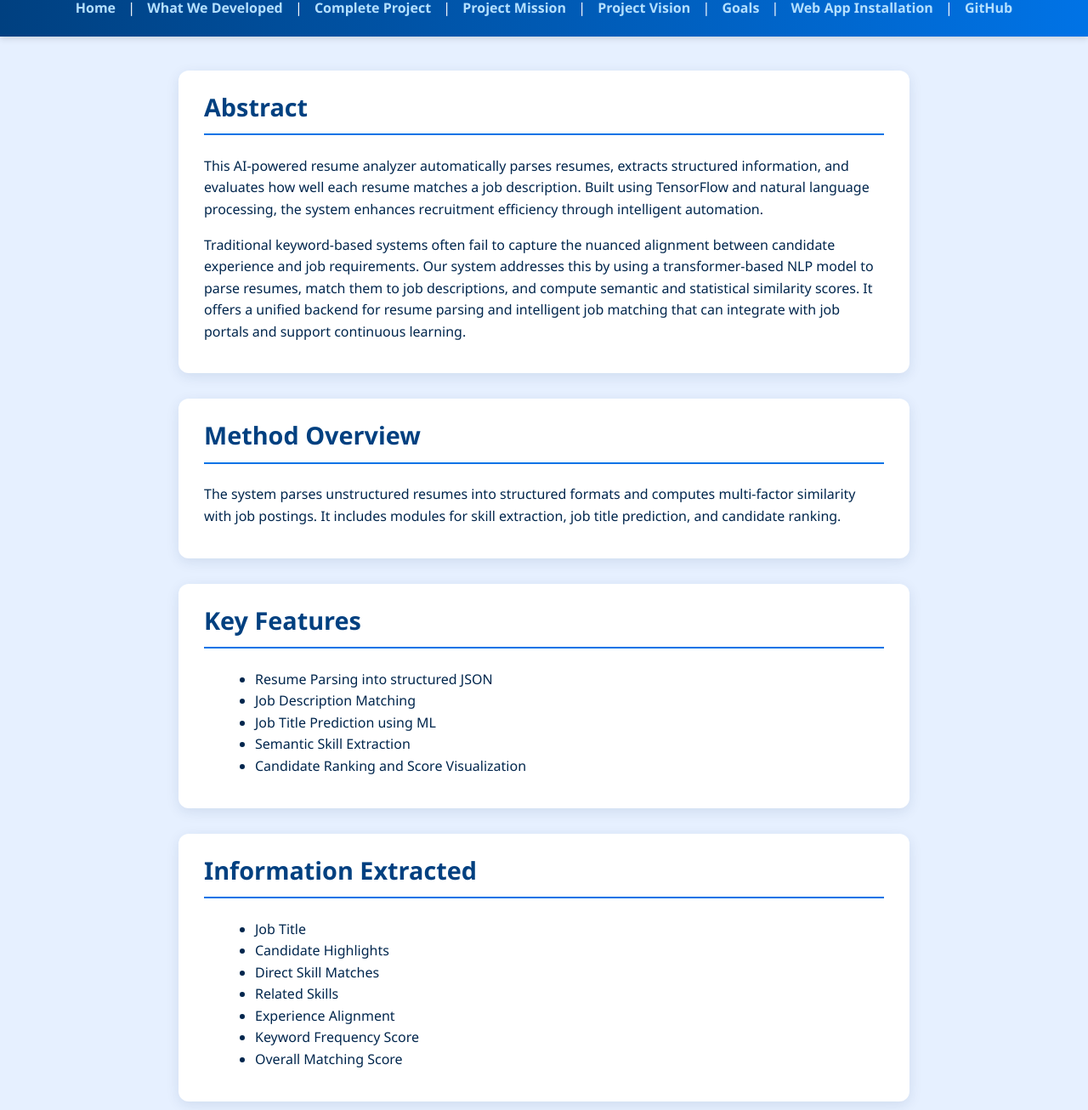
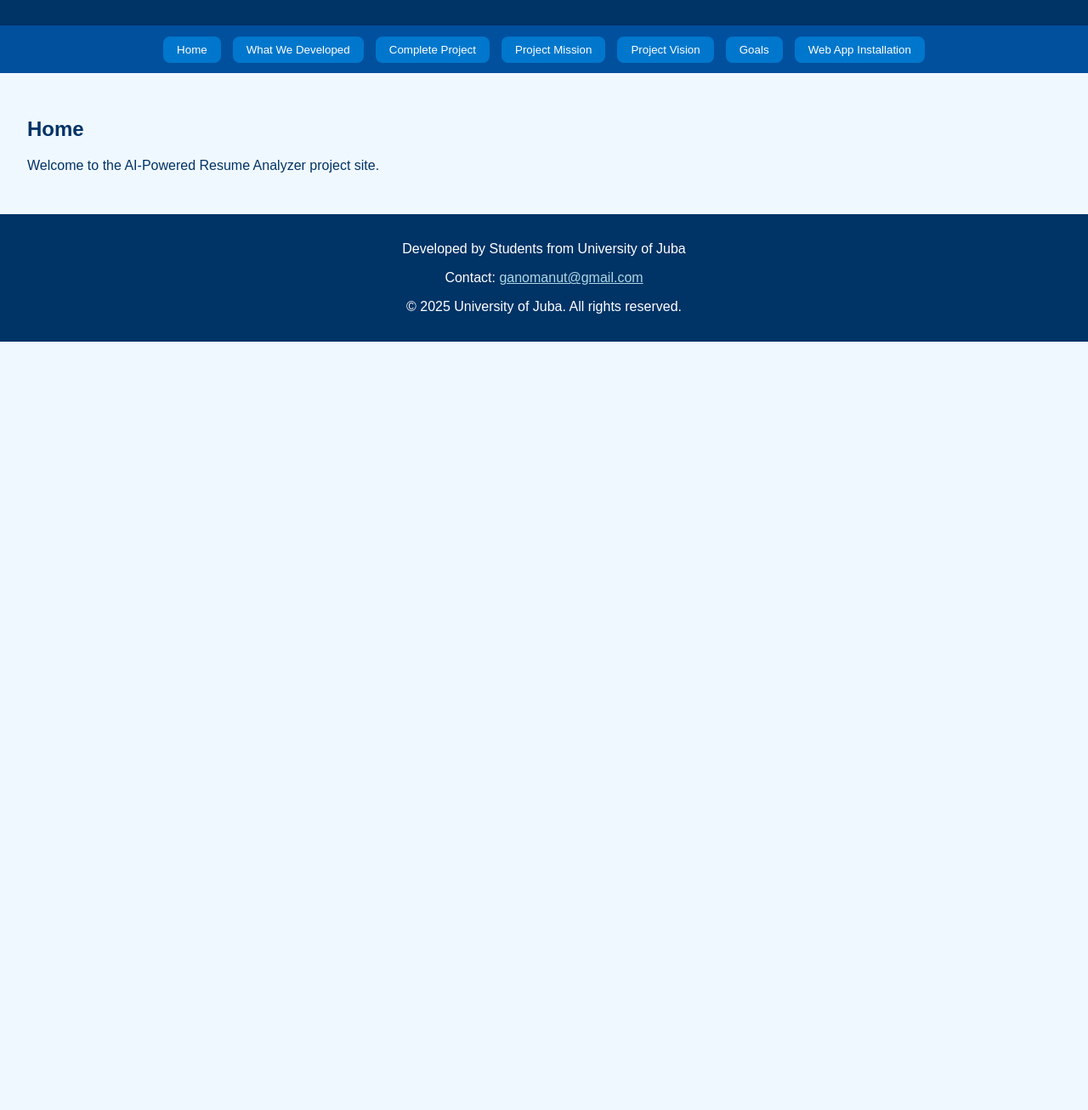
Before and after one commit to Ganomanut/junubinTech_website1, a plain HTML site: page index.html in a window 1280 px wide. Shown: the part 82-1388 px from the top of the page at 85% size. After the commit the page ends 800 px from the top, so only its background shows below. Drawn offline with Linux system fonts and the light colour scheme.

Commit message:
Update index.html

```diff
--- a/index.html
+++ b/index.html
@@ -2,105 +2,129 @@
 <html lang="en">
 <head>
   <meta charset="UTF-8" />
-  <meta name="viewport" content="width=device-width, initial-scale=1" />
-  <title>Home | AI Powered Resume Analyzer</title>
-  <link rel="stylesheet" href="style.css" />
+  <meta name="viewport" content="width=device-width, initial-scale=1.0"/>
+  <title>AI Powered Resume Analyzer</title>
+  <style>
+    body {
+      font-family: Arial, sans-serif;
+      margin: 0;
+      padding: 0;
+      background: #f0f8ff;
+      color: #003366;
+    }
+    header {
+      background-color: #003366;
+      color: #fff;
+      padding: 1rem;
+      text-align: center;
+    }
+    nav {
+      background: #00509e;
+      text-align: center;
+      padding: 0.5rem;
+    }
+    nav button {
+      background: #0077cc;
+      color: white;
+      border: none;
+      padding: 0.5rem 1rem;
+      margin: 0.3rem;
+      cursor: pointer;
+      border-radius: 8px;
+    }
+    nav button:hover {
+      background: #3399ff;
+    }
+    section {
+      display: none;
+      padding: 2rem;
+    }
+    section.active {
+      display: block;
+    }
+    footer {
+      background-color: #003366;
+      color: white;
+      text-align: center;
+      padding: 1rem;
+    }
+  </style>
 </head>
 <body>
   <header>
     <h1>AI Powered Resume Analyzer</h1>
-    <nav>
-      <a href="index.html">Home</a> |
-      <a href="what-we-developed.html">What We Developed</a> |
-      <a href="complete-project.html">Complete Project</a> |
-      <a href="project-mission.html">Project Mission</a> |
-      <a href="project-vision.html">Project Vision</a> |
-      <a href="goals.html">Goals</a> |
-      <a href="web-app-installation.html">Web App Installation</a> |
-      <a href="https://github.com/Ganomanut/Updated-AI-Powered-Resume-Analyzer" target="_blank" rel="noopener noreferrer">GitHub</a>
-    </nav>
   </header>
 
+  <nav>
+    <button onclick="showSection('home')">Home</button>
+    <button onclick="showSection('developed')">What We Developed</button>
+    <button onclick="showSection('project')">Complete Project</button>
+    <button onclick="showSection('mission')">Project Mission</button>
+    <button onclick="showSection('vision')">Project Vision</button>
+    <button onclick="showSection('goals')">Goals</button>
+    <button onclick="showSection('installation')">Web App Installation</button>
+  </nav>
+
   <main>
-    <section id="abstract">
-      <h2>Abstract</h2>
-      <p>
-        This AI-powered resume analyzer automatically parses resumes, extracts structured information, and evaluates how well each resume matches a job description. Built using TensorFlow and natural language processing, the system enhances recruitment efficiency through intelligent automation.
-      </p>
-      <p>
-        Traditional keyword-based systems often fail to capture the nuanced alignment between candidate experience and job requirements. Our system addresses this by using a transformer-based NLP model to parse resumes, match them to job descriptions, and compute semantic and statistical similarity scores. It offers a unified backend for resume parsing and intelligent job matching that can integrate with job portals and support continuous learning.
-      </p>
+    <section id="home" class="active">
+      <h2>Home</h2>
+      <p>Welcome to the AI-Powered Resume Analyzer project site.</p>
     </section>
 
-    <section id="method">
-      <h2>Method Overview</h2>
-      <p>
-        The system parses unstructured resumes into structured formats and computes multi-factor similarity with job postings. It includes modules for skill extraction, job title prediction, and candidate ranking.
-      </p>
+    <section id="developed">
+      <h2>What We Developed</h2>
+      <p>This project involves a transformer-based resume parser and job matcher built using TensorFlow and NLP.</p>
     </section>
 
-    <section id="features">
-      <h2>Key Features</h2>
+    <section id="project">
+      <h2>Complete Project</h2>
+      <p>We integrated resume parsing, job matching, skill extraction, and candidate scoring into one unified system.</p>
+    </section>
+
+    <section id="mission">
+      <h2>Project Mission</h2>
+      <p>Our mission is to streamline the recruitment process through AI-driven resume analysis and intelligent candidate-job alignment.</p>
+    </section>
+
+    <section id="vision">
+      <h2>Project Vision</h2>
+      <p>We envision a recruitment process empowered by AI to minimize bias and maximize efficiency.</p>
+    </section>
+
+    <section id="goals">
+      <h2>Goals</h2>
       <ul>
-        <li>Resume Parsing into structured JSON</li>
-        <li>Job Description Matching</li>
-        <li>Job Title Prediction using ML</li>
-        <li>Semantic Skill Extraction</li>
-        <li>Candidate Ranking and Score Visualization</li>
+        <li>Automate resume screening</li>
+        <li>Improve job-candidate matching accuracy</li>
+        <li>Enhance recruiter decision-making</li>
       </ul>
     </section>
 
-    <section id="info-extracted">
-      <h2>Information Extracted</h2>
-      <ul>
-        <li>Job Title</li>
-        <li>Candidate Highlights</li>
-        <li>Direct Skill Matches</li>
-        <li>Related Skills</li>
-        <li>Experience Alignment</li>
-        <li>Keyword Frequency Score</li>
-        <li>Overall Matching Score</li>
-      </ul>
-    </section>
-
-    <section id="visuals">
-      <h2>Visualizations</h2>
-      <h3>Match Score Visualization</h3>
-      <p>Match Score Visualization</p>
-      <h3>Resume Highlights</h3>
-      <p>Resume Parsing Demo</p>
-    </section>
-
-    <section id="resources">
-      <h2>Resources</h2>
-      <ul>
-        <li><a href="https://drive.google.com/drive/folders/12jgwkMWQ4Ulmj6DOS3rfR-LDWQpCVo1l?usp=sharing" target="_blank" rel="noopener noreferrer">Google Drive</a></li>
-        <li><a href="https://github.com/Ganomanut/Updated-AI-Powered-Resume-Analyzer" target="_blank" rel="noopener noreferrer">GitHub Repository</a></li>
-        <li><a href="https://drive.google.com/file/d/1yeB43sJYhatpEFbkkfedjOTT1mUfLQId/view?usp=sharing" target="_blank" rel="noopener noreferrer">Google Colab Notebook</a></li>
-      </ul>
-    </section>
-
-    <section id="demo">
-      <h2>Video Demonstration</h2>
-      <p>Watch the system in action in this brief demonstration:</p>
-      <iframe src="https://drive.google.com/file/d/1tfn_e7nVp0wflhzedYF0Drv50Cy9O-PS/preview" allow="autoplay"></iframe>
-    </section>
-
-    <section id="citation">
-      <h2>Citation</h2>
-      <pre><code>@misc{gano2025resumeanalyzer,
-  title={AI-Powered Resume Analyzer},
-  author={Gano},
-  year={2025},
-  note={\url{https://github.com/Ganomanut/Updated-AI-Powered-Resume-Analyzer}},
-}</code></pre>
+    <section id="installation">
+      <h2>Web App Installation</h2>
+      <p>To run the app locally:</p>
+      <ol>
+        <li>Clone the GitHub repo</li>
+        <li>Install requirements using <code>pip install -r requirements.txt</code></li>
+        <li>Run <code>streamlit run app.py</code></li>
+      </ol>
+      <p>GitHub: <a href="https://github.com/Ganomanut/Updated-AI-Powered-Resume-Analyzer" target="_blank">Repository Link</a></p>
     </section>
   </main>
 
   <footer>
-    <p>Developed By Students from University of Juba</p>
-    <p>Contact: <a href="mailto:ganomanut@gmail.com">ganomanut@gmail.com</a></p>
+    <p>Developed by Students from University of Juba</p>
+    <p>Contact: <a href="mailto:ganomanut@gmail.com" style="color: lightblue;">ganomanut@gmail.com</a></p>
     <p>&copy; 2025 University of Juba. All rights reserved.</p>
   </footer>
+
+  <script>
+    function showSection(id) {
+      document.querySelectorAll("section").forEach(section => {
+        section.classList.remove("active");
+      });
+      document.getElementById(id).classList.add("active");
+    }
+  </script>
 </body>
 </html>
```
